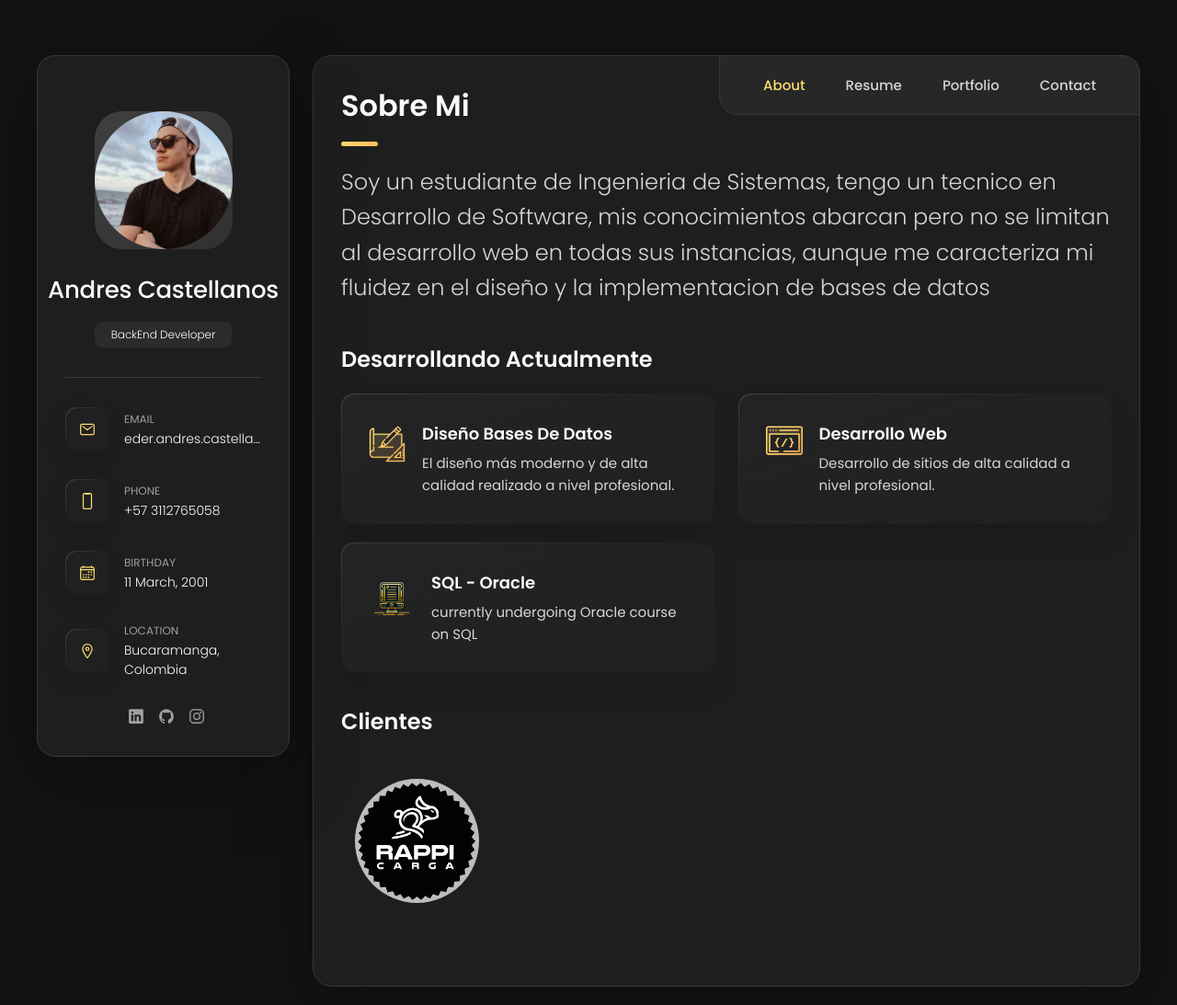
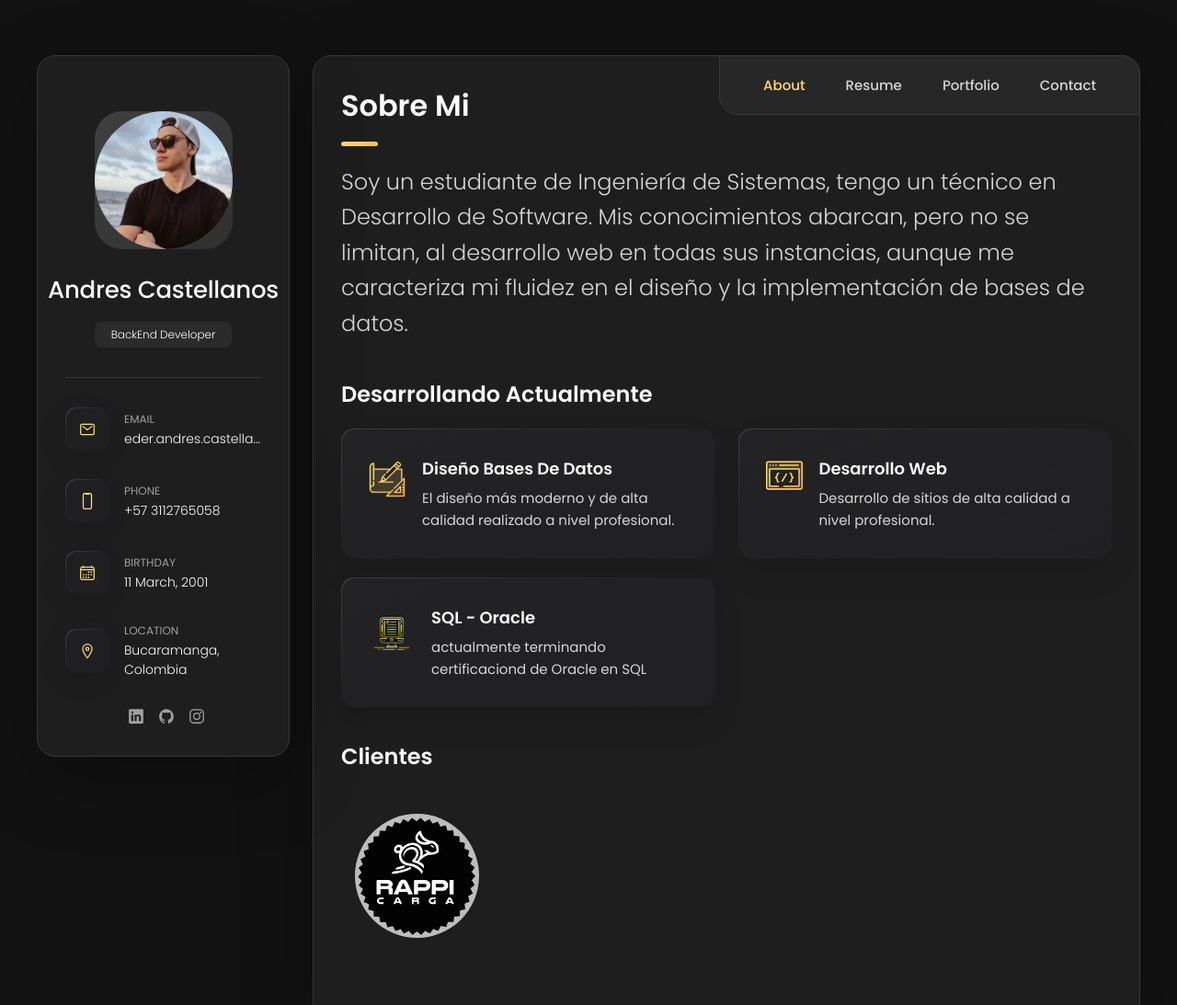
Before and after one commit to AndresCaste2001/Portafolio, a plain HTML site: page index.html in a window 1280 px wide. Shown: the top 1093 px of the page at 92% size. Drawn offline with nearby package versions, Linux system fonts and the light colour scheme.

Commit message:
feat: :lipstick: arreglos en el lenguaje
"Updated text in about section and SQL service item

```diff
--- a/index.html
+++ b/index.html
@@ -205,7 +205,7 @@
 
         <section class="about-text">
           <p>
-           Soy un estudiante de Ingenieria de Sistemas, tengo un tecnico en Desarrollo de Software, mis conocimientos abarcan pero no se limitan al desarrollo web en todas sus instancias, aunque me caracteriza mi fluidez en el diseño y la implementacion de bases de datos
+            Soy un estudiante de Ingeniería de Sistemas, tengo un técnico en Desarrollo de Software. Mis conocimientos abarcan, pero no se limitan, al desarrollo web en todas sus instancias, aunque me caracteriza mi fluidez en el diseño y la implementación de bases de datos.
           </p>
 
         </section>
@@ -264,7 +264,7 @@
                 <h4 class="h4 service-item-title">SQL - Oracle</h4>
 
                 <p class="service-item-text">
-                  currently undergoing Oracle course on SQL
+                  actualmente terminando certificaciond de Oracle en SQL
                 </p>
               </div>
 
```
